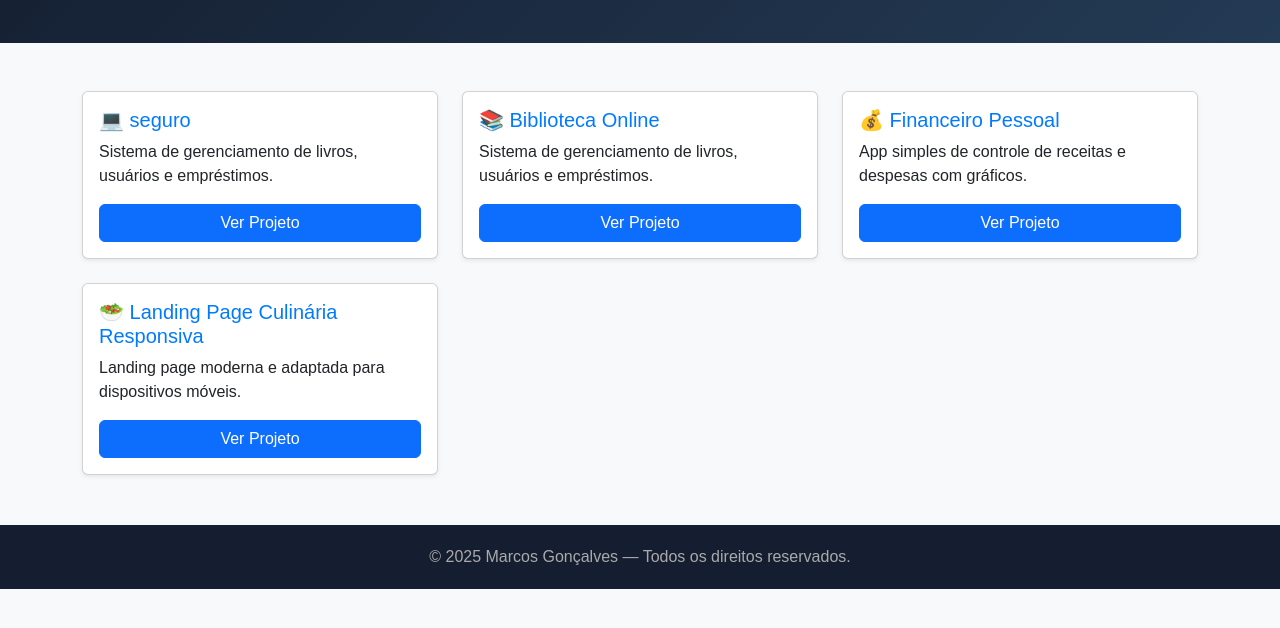
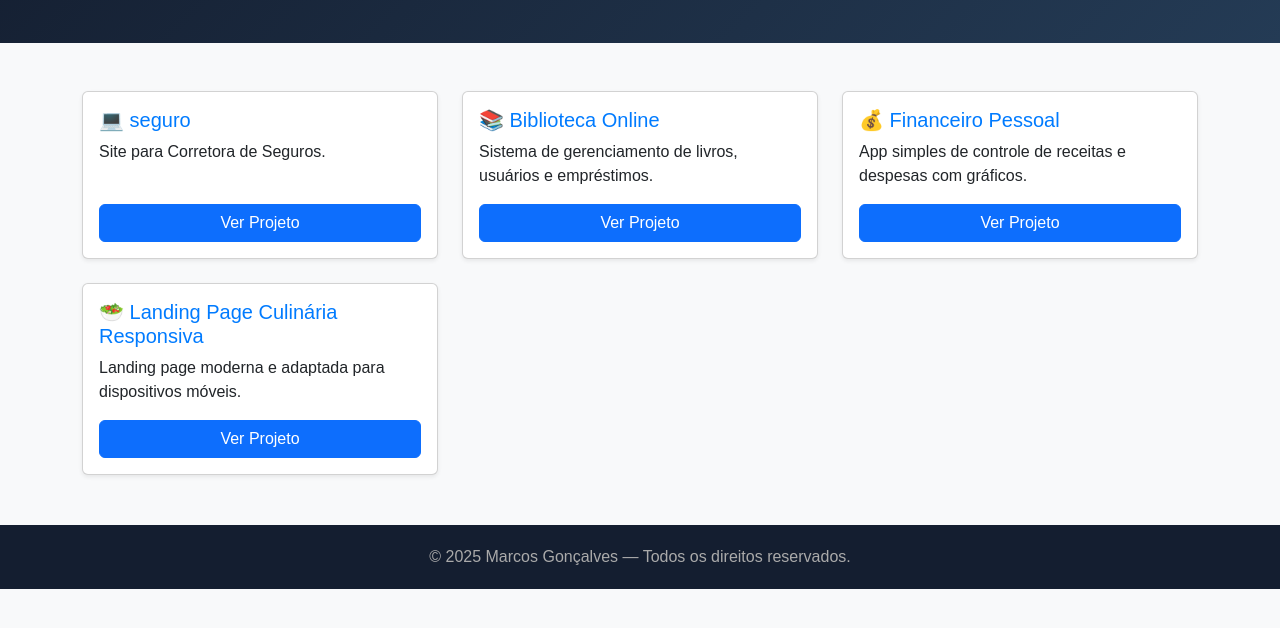
Before and after one commit to Marcossgoncalves/Marcossgoncalves, a plain HTML site: page index.html in a window 1280 px wide. Shown: the part 140-768 px from the top of the page. Drawn offline with nearby package versions, Linux system fonts and the light colour scheme.

Commit message:
Update project description for seguro site

```diff
--- a/index.html
+++ b/index.html
@@ -50,7 +50,7 @@
       <div class="card h-100 shadow-sm">
         <div class="card-body d-flex flex-column">
           <h5 class="card-title">💻 seguro </h5>
-          <p class="card-text flex-grow-1">Sistema de gerenciamento de livros, usuários e empréstimos.</p>
+          <p class="card-text flex-grow-1">Site para Corretora de Seguros.</p>
           <a href="https://marcossgoncalves.github.io/seguro/" target="_blank" class="btn btn-primary mt-auto">Ver Projeto</a>
         </div>
       </div>
```
